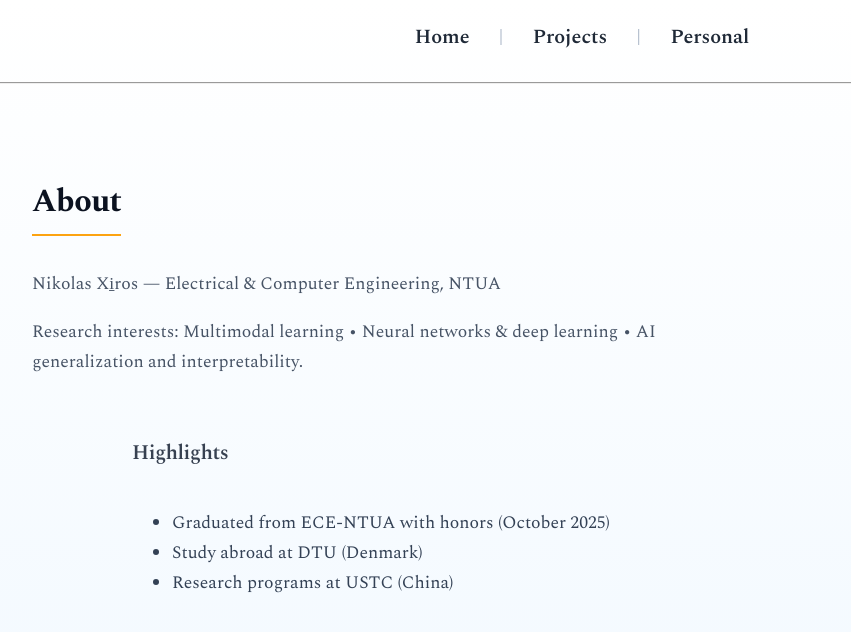
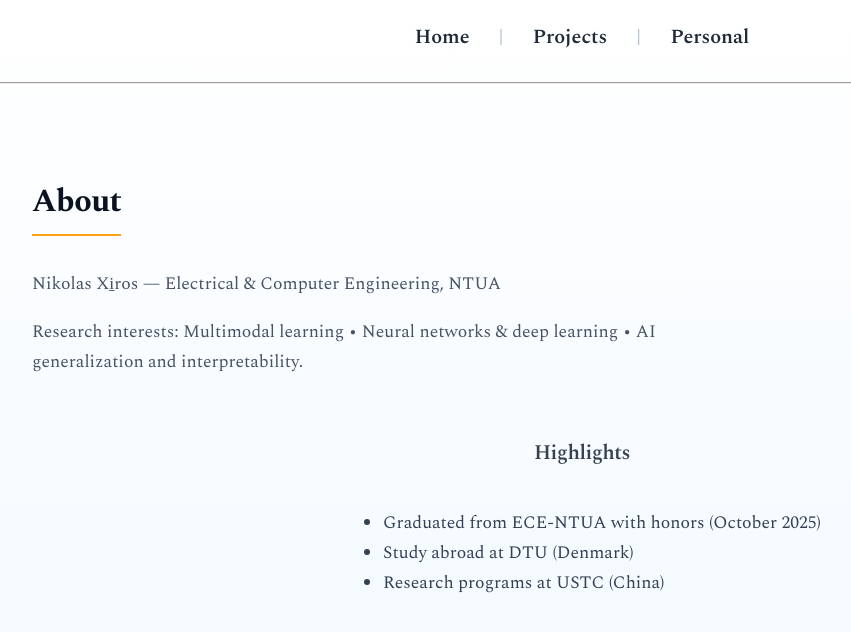
Before and after one commit to nickxir12/nickxir12.github.io, a Jekyll site: the page built from about.md, in a window 1280 px wide. Shown: the top 632 px of the page, without its empty margins (58-909 px from the left). Built offline with Jekyll 4.4.1, drawn with Linux system fonts in a browser that asks for light colours.

Commit message:
Center interest page content and improve photo display
- Remove Photography title from interests page
- Center all content in the middle of the page
- Preserve original photo aspect ratios (object-fit: contain)
- Reduce photo dimensions to 600px/550px for better layout
- Increase caption font size to 1.3rem for readability

```diff
--- a/assets/css/custom.css
+++ b/assets/css/custom.css
@@ -332,6 +332,10 @@ nav strong {
   border: none;
   animation: slideInUp 0.6s ease-out 0.1s both;
   transition: none;
+  display: flex;
+  flex-direction: column;
+  align-items: center;
+  text-align: center;
 }
 
 .section-box:hover {
@@ -386,18 +390,21 @@ nav strong {
 /* Photo carousel */
 .photo-carousel {
   width: 100%;
-  max-width: 850px;
-  max-height: 750px;
+  max-width: 600px;
   margin: 1.5rem auto;
   border-radius: 0;
-  overflow: hidden;
+  overflow: visible;
   box-shadow: none;
+  display: flex;
+  justify-content: center;
 }
 
 #carousel-image {
-  width: 100%;
-  height: 750px;
-  object-fit: cover;
+  max-width: 100%;
+  max-height: 550px;
+  width: auto;
+  height: auto;
+  object-fit: contain;
   display: block;
   margin: 0 auto;
   transition: opacity 0.3s ease;
@@ -408,6 +415,7 @@ nav strong {
 .photo-caption {
   text-align: center;
   margin-top: 1.5rem;
+  font-size: 1.3rem !important;
 }
 
 /* Center the photography title */
```
Also changed, not shown: interests.md (+0 -1 lines).
